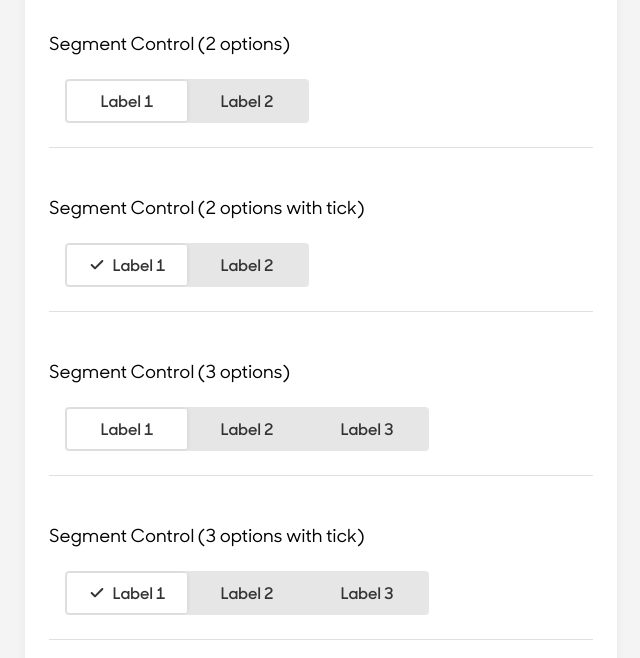
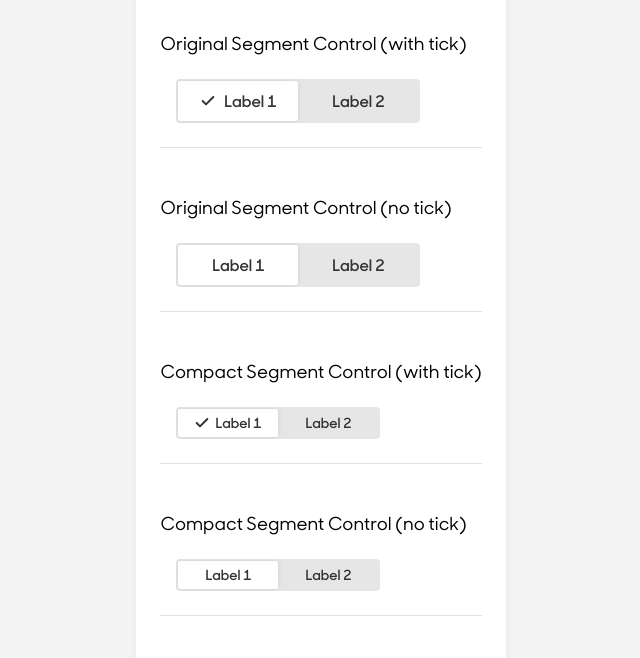
Before and after one commit to avishvijaivergiya/Switch-Toggle, a plain HTML site: page showcase.html in a window 1280 px wide. Shown: the part 141-799 px from the top of the page, without its empty margins (319-959 px from the left). Drawn offline with Linux system fonts and the light colour scheme.

Commit message:
Compact variant

```diff
--- a/segment.css
+++ b/segment.css
@@ -109,3 +109,26 @@ body {
     background-repeat: no-repeat;
     background-position: center;
 }
+
+/* Compact Variant Styles */
+.controls-container.compact .controls {
+    height: 32px;
+    padding: 2px;
+    box-sizing: border-box;
+}
+
+.controls-container.compact .segment {
+    min-width: 100px;
+}
+
+.controls-container.compact .segment label {
+    font-size: 14px;
+    padding: 0 10px;
+    gap: 6px;
+    height: 100%;
+}
+
+.controls-container.compact.has-tick .segment.active label::before {
+    width: 14px;
+    height: 14px;
+}
--- a/segment.js
+++ b/segment.js
@@ -1,5 +1,5 @@
 document.addEventListener('DOMContentLoaded', () => {
-    // Find all segment control containers and initialize them
+    // Find all segment control containers and initialize them individually
     const allSegmentContainers = document.querySelectorAll('.controls-container');
 
     allSegmentContainers.forEach(container => {
@@ -7,39 +7,33 @@ document.addEventListener('DOMContentLoaded', () => {
         const segments = container.querySelectorAll('.segment');
         const inputs = container.querySelectorAll('.segment input[type="radio"]');
 
-        function updateHighlight() {
+        const updateHighlight = () => {
             const checkedInput = container.querySelector('.segment input[type="radio"]:checked');
             if (!checkedInput) return;
 
             const activeSegment = checkedInput.parentElement;
 
-            // Remove active class from siblings only
-            segments.forEach(segment => segment.classList.remove('active'));
+            segments.forEach(s => s.classList.remove('active'));
             activeSegment.classList.add('active');
 
             const { offsetWidth, offsetLeft } = activeSegment;
-
-            // Set CSS variables on the specific container
             container.style.setProperty('--highlight-width', `${offsetWidth}px`);
             container.style.setProperty('--highlight-x-pos', `${offsetLeft}px`);
-        }
+        };
 
-        // Set initial state
-        updateHighlight();
-
-        // Add a 'ready' class after a short delay to enable transitions
-        setTimeout(() => {
-            if(controls) {
-               controls.classList.add('ready');
-            }
-        }, 10);
-
-        // Add event listeners for interaction
         inputs.forEach(input => {
             input.addEventListener('change', updateHighlight);
         });
 
-        // Add event listener for resizing
         window.addEventListener('resize', updateHighlight);
+
+        // Initial state update
+        updateHighlight();
+
+        setTimeout(() => {
+            if (controls) {
+                controls.classList.add('ready');
+            }
+        }, 10);
     });
 });
--- a/showcase.css
+++ b/showcase.css
@@ -61,6 +61,26 @@ h1 {
     margin-left: 16px;
 }
 
+.component-section .controls-container#segment-compact {
+    /* This empty rule is a placeholder to ensure the ID is targeted */
+}
+
+/* Apply compact styles only to the compact container */
+#segment-compact .controls {
+    height: 32px;
+}
+#segment-compact .segment label {
+    font-size: 14px;
+    padding: 8px 10px;
+}
+#segment-compact .segment {
+    min-width: 100px;
+}
+#segment-compact.has-tick .segment.active label::before {
+    width: 14px;
+    height: 14px;
+}
+
 .prototype-link {
     display: inline-block;
     padding: 12px 24px;
--- a/showcase.html
+++ b/showcase.html
@@ -3,94 +3,68 @@
 <head>
     <meta charset="UTF-8">
     <meta name="viewport" content="width=device-width, initial-scale=1.0">
-    <title>Segment control and switch showcase</title>
+    <title>Component Showcase</title>
     <link rel="stylesheet" href="styles.css">
     <link rel="stylesheet" href="segment.css">
     <link rel="stylesheet" href="showcase.css">
 </head>
 <body>
     <div class="showcase-container">
-        <h1>Segment control and switch showcase</h1>
+        <h1>Component Showcase</h1>
 
+        <!-- 1. Original size with tick -->
         <div class="component-section">
-            <h2>Segment Control (2 options)</h2>
-            <div class="controls-container" id="segment-2-options">
+            <h2>Original Segment Control (with tick)</h2>
+            <div class="controls-container has-tick" id="segment-original-tick">
                 <div class="controls">
-                    <div class="segment active">
-                        <input type="radio" value="1" id="s2-1" name="segment-group-1" checked>
-                        <label for="s2-1">Label 1</label>
-                    </div>
-                    <div class="segment">
-                        <input type="radio" value="2" id="s2-2" name="segment-group-1">
-                        <label for="s2-2">Label 2</label>
-                    </div>
+                    <div class="segment active"><input type="radio" name="sg1" id="sg1-1" checked><label for="sg1-1">Label 1</label></div>
+                    <div class="segment"><input type="radio" name="sg1" id="sg1-2"><label for="sg1-2">Label 2</label></div>
                 </div>
             </div>
         </div>
 
+        <!-- 2. Original size without tick -->
         <div class="component-section">
-            <h2>Segment Control (2 options with tick)</h2>
-            <div class="controls-container has-tick" id="segment-2-tick">
-                 <div class="controls">
-                    <div class="segment active">
-                        <input type="radio" value="1" id="s2t-1" name="segment-group-2" checked>
-                        <label for="s2t-1">Label 1</label>
-                    </div>
-                    <div class="segment">
-                        <input type="radio" value="2" id="s2t-2" name="segment-group-2">
-                        <label for="s2t-2">Label 2</label>
-                    </div>
+            <h2>Original Segment Control (no tick)</h2>
+            <div class="controls-container" id="segment-original-no-tick">
+                <div class="controls">
+                    <div class="segment active"><input type="radio" name="sg2" id="sg2-1" checked><label for="sg2-1">Label 1</label></div>
+                    <div class="segment"><input type="radio" name="sg2" id="sg2-2"><label for="sg2-2">Label 2</label></div>
                 </div>
             </div>
         </div>
 
+        <!-- 3. Compact size with tick -->
         <div class="component-section">
-            <h2>Segment Control (3 options)</h2>
-            <div class="controls-container" id="segment-3-options">
+            <h2>Compact Segment Control (with tick)</h2>
+            <div class="controls-container compact has-tick" id="segment-compact-tick">
                 <div class="controls">
-                     <div class="segment active">
-                        <input type="radio" value="1" id="s3-1" name="segment-group-3" checked>
-                        <label for="s3-1">Label 1</label>
-                    </div>
-                    <div class="segment">
-                        <input type="radio" value="2" id="s3-2" name="segment-group-3">
-                        <label for="s3-2">Label 2</label>
-                    </div>
-                    <div class="segment">
-                        <input type="radio" value="3" id="s3-3" name="segment-group-3">
-                        <label for="s3-3">Label 3</label>
-                    </div>
+                    <div class="segment active"><input type="radio" name="sg3" id="sg3-1" checked><label for="sg3-1">Label 1</label></div>
+                    <div class="segment"><input type="radio" name="sg3" id="sg3-2"><label for="sg3-2">Label 2</label></div>
                 </div>
             </div>
         </div>
 
+        <!-- 4. Compact size without tick -->
         <div class="component-section">
-            <h2>Segment Control (3 options with tick)</h2>
-            <div class="controls-container has-tick" id="segment-3-tick">
+            <h2>Compact Segment Control (no tick)</h2>
+            <div class="controls-container compact" id="segment-compact-no-tick">
                 <div class="controls">
-                    <div class="segment active">
-                        <input type="radio" value="1" id="s3t-1" name="segment-group-4" checked>
-                        <label for="s3t-1">Label 1</label>
-                    </div>
-                    <div class="segment">
-                        <input type="radio" value="2" id="s3t-2" name="segment-group-4">
-                        <label for="s3t-2">Label 2</label>
-                    </div>
-                    <div class="segment">
-                        <input type="radio" value="3" id="s3t-3" name="segment-group-4">
-                        <label for="s3t-3">Label 3</label>
-                    </div>
+                    <div class="segment active"><input type="radio" name="sg4" id="sg4-1" checked><label for="sg4-1">Label 1</label></div>
+                    <div class="segment"><input type="radio" name="sg4" id="sg4-2"><label for="sg4-2">Label 2</label></div>
                 </div>
             </div>
         </div>
 
+        <!-- 5. Switch Toggle -->
         <div class="component-section">
-            <h2>Switch</h2>
+            <h2>Switch Toggle</h2>
             <div class="switch green">
                 <div class="switch-handle"></div>
             </div>
         </div>
 
+        <!-- 6. Prototype Link -->
         <div class="component-section">
             <h2>Prototype Link</h2>
             <a href="appointment.html" class="prototype-link">View Appointment Page</a>
```
Also changed, not shown: segment-compact.html (added, +28 -0 lines).
